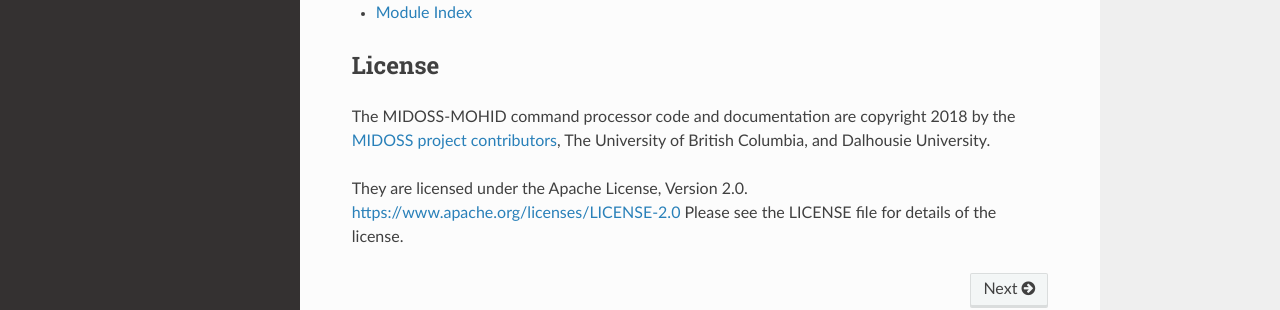
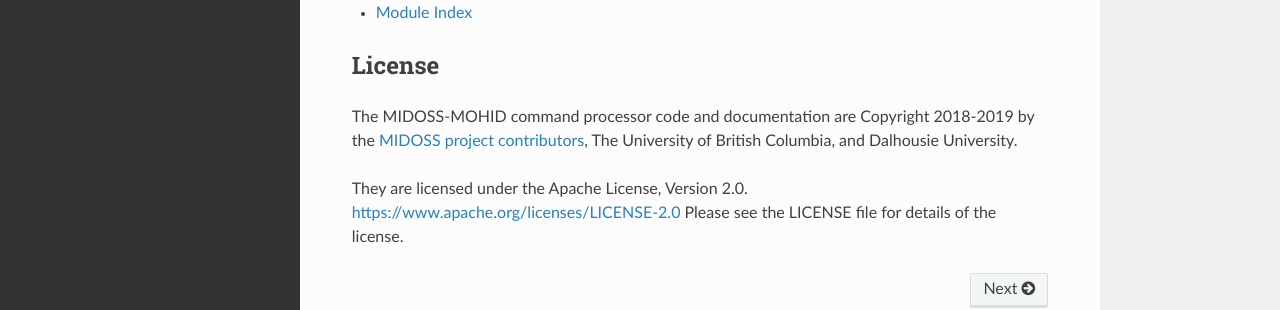
Before and after one commit to MIDOSS/MOHID-Cmd, a Sphinx documentation site: the page built from docs/index.rst, in a window 1280 px wide and 1148 px high. Shown: the part 686-996 px from the top of the window. Built offline with Sphinx 7.4.7 and the Read the Docs theme 2.0.0, drawn with Linux system fonts in a browser that asks for light colours; the version number could not be read and is left out.

Commit message:
Update copyright year range to include 2019.

```diff
--- a/README.rst
+++ b/README.rst
@@ -47,7 +47,7 @@
     :target: https://www.apache.org/licenses/LICENSE-2.0
     :alt: Licensed under the Apache License, Version 2.0
 
-The MIDOSS-MOHID command processor code and documentation are copyright 2018 by the MIDOSS project contributors,
+The MIDOSS-MOHID command processor code and documentation are copyright 2018-2019 by the MIDOSS project contributors,
 The University of British Columbia,
 and Dalhousie University.
 
--- a/docs/index.rst
+++ b/docs/index.rst
@@ -1,4 +1,4 @@
-.. Copyright 2018 the MIDOSS project contributors, The University of British Columbia,
+.. Copyright 2018-2019 the MIDOSS project contributors, The University of British Columbia,
 .. and Dalhousie University.
 ..
 .. Licensed under the Apache License, Version 2.0 (the "License");
@@ -57,7 +57,7 @@
 License
 =======
 
-The MIDOSS-MOHID command processor code and documentation are copyright 2018 by the `MIDOSS project contributors`_,
+The MIDOSS-MOHID command processor code and documentation are Copyright 2018-2019 by the `MIDOSS project contributors`_,
 The University of British Columbia,
 and Dalhousie University.
 
--- a/docs/run_description_file/index.rst
+++ b/docs/run_description_file/index.rst
@@ -1,4 +1,4 @@
-.. Copyright 2018 the MIDOSS project contributors, The University of British Columbia,
+.. Copyright 2018-2019 the MIDOSS project contributors, The University of British Columbia,
 .. and Dalhousie University.
 ..
 .. Licensed under the Apache License, Version 2.0 (the "License");
--- a/docs/run_description_file/yaml_file.rst
+++ b/docs/run_description_file/yaml_file.rst
@@ -1,4 +1,4 @@
-.. Copyright 2018 the MIDOSS project contributors, The University of British Columbia,
+.. Copyright 2018-2019 the MIDOSS project contributors, The University of British Columbia,
 .. and Dalhousie University.
 ..
 .. Licensed under the Apache License, Version 2.0 (the "License");
--- a/docs/subcommands.rst
+++ b/docs/subcommands.rst
@@ -1,4 +1,4 @@
-.. Copyright 2018 the MIDOSS project contributors, The University of British Columbia,
+.. Copyright 2018-2019 the MIDOSS project contributors, The University of British Columbia,
 .. and Dalhousie University.
 ..
 .. Licensed under the Apache License, Version 2.0 (the "License");
--- a/setup.py
+++ b/setup.py
@@ -1,4 +1,4 @@
-# Copyright 2018 the MIDOSS project contributors, The University of British Columbia,
+# Copyright 2018-2019 the MIDOSS project contributors, The University of British Columbia,
 # and Dalhousie University.
 #
 # Licensed under the Apache License, Version 2.0 (the "License");
```
Also changed, not shown: 4 other files.
